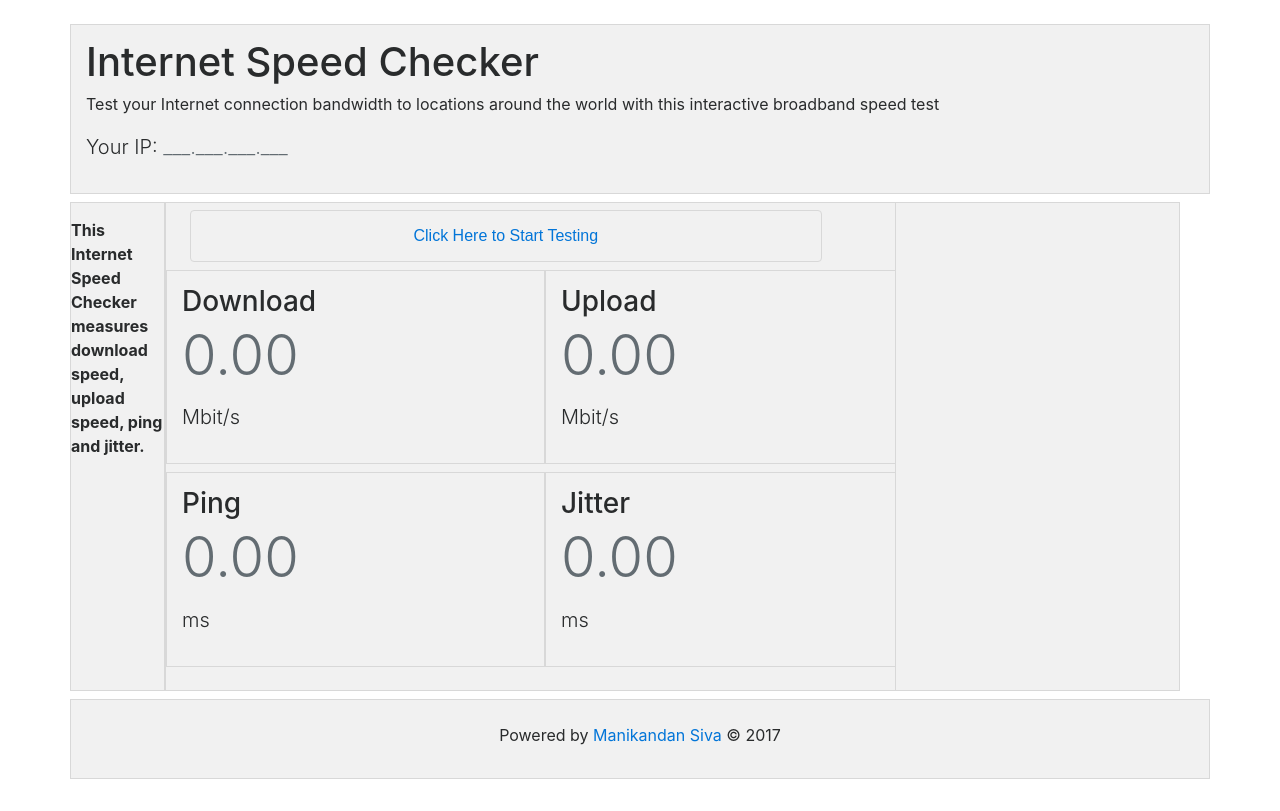
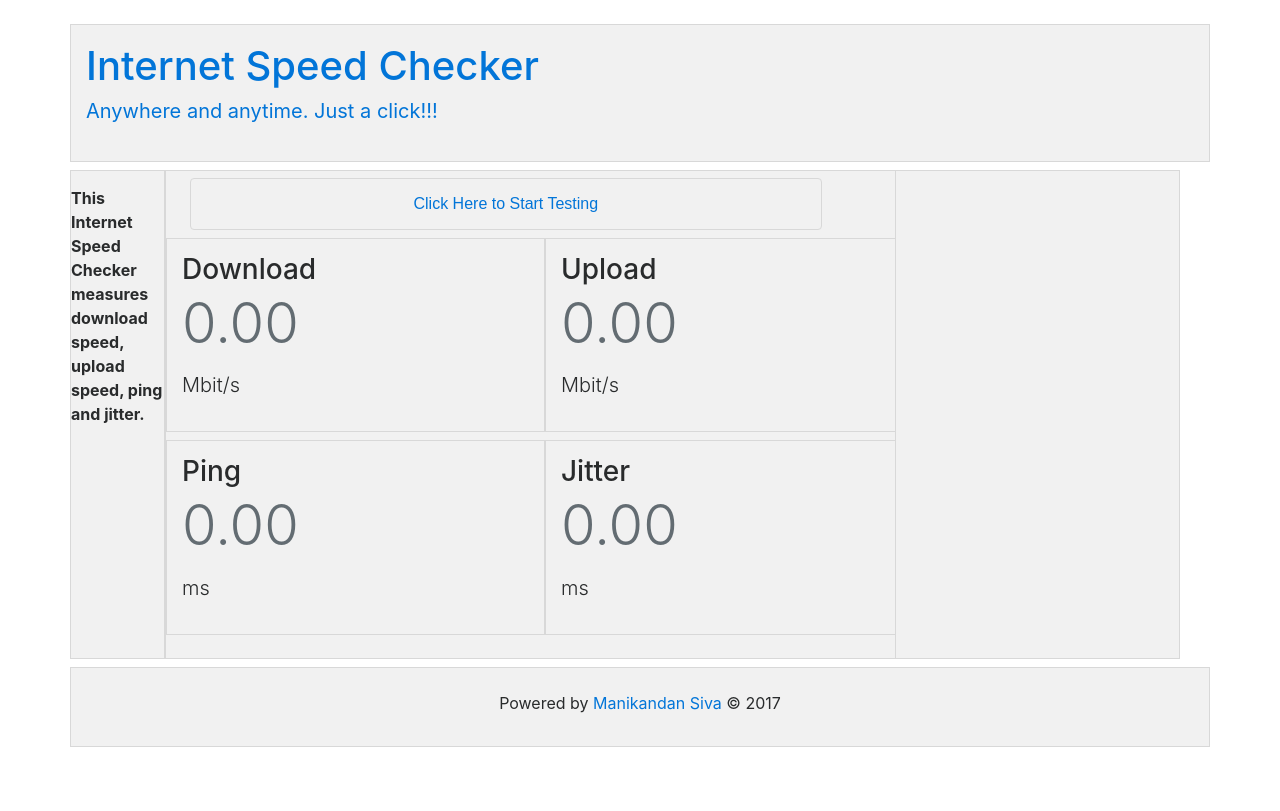
Before and after one commit to imsplays/InternetSpeedChecker, a plain HTML site: page index.html in a window 1280 px wide. Drawn offline with nearby package versions, Linux system fonts and the light colour scheme; a script that the page names is missing.

Commit message:
Changes for SEO ISC-013

```diff
--- a/index.html
+++ b/index.html
@@ -4,8 +4,16 @@
     <meta charset="utf-8" />
     <meta name="referrer" content="no-referrer" />
     <meta name="viewport" content="width=device-width, initial-scale=1, shrink-to-fit=no, user-scalable=no" />
-    <title>Speedtest</title>
-
+    <title>INTERNET SPEED CHECKER FROM THEVIEWERTOOLS.IN</title>
+	  <link rel="icon" type="image/png" href="favicomatic/favicon-32x32.png" sizes="32x32" />
+	  <link rel="icon" type="image/png" href="favicomatic/favicon-16x16.png" sizes="16x16" />
+	  <meta property="og:title" content="Internet Speed Checker - The Broadband Speed Test">
+	  <meta property="og:description" content="Wanna know your Internet bandwidth. Anywhere and anytime. Just a click">
+	  <meta property="og:type" content="website">
+	  <meta property="og:site_name" content="Theviewertools.in">
+	  <meta property="og:url" content="http://theviewertools.in/">
+	  <meta property="og:image" content="//b.cdnst.net/images/share-logo.png">
+	  <meta name="description" content="Wanna know your Internet bandwidth. Anywhere and anytime. Just a click">
     <link href="https://maxcdn.bootstrapcdn.com/bootstrap/4.0.0-alpha.6/css/bootstrap.min.css" rel="stylesheet" />
 	<script src="https://ajax.googleapis.com/ajax/libs/jquery/3.2.1/jquery.min.js"></script>
   <script src="https://maxcdn.bootstrapcdn.com/bootstrap/3.3.7/js/bootstrap.min.js"></script>
@@ -45,11 +53,13 @@
 		<!Header Area>
 
             <div class="col-sm-12 mb-3">
-                <p class="h1">
+
+
+                <a class="navbar-brand" href="http://theviewertools.in" alt="theviewertools.in"><p class="h1">
                     Internet Speed Checker
-					<p>Test your Internet connection bandwidth to locations around the world with this interactive broadband speed test</p>
-                </p>
-				 <p class="lead">
+					<p>Anywhere and anytime. Just a click!!!</p>
+                </p></a>
+				 <p class="lead" id="IP-Address" hidden="true">
                     Your IP: <span id="st-ip"></span>
                 </p>
             </div>
@@ -155,6 +165,7 @@
         function startTest() {
             document.getElementById('st-start').hidden = true
             document.getElementById('st-stop').hidden = false
+            document.getElementById('IP-Address').hidden = false
             worker = new Worker('speedtest_worker.min.js')
             var interval = setInterval(function () { worker.postMessage('status') }, 100)
             worker.onmessage = function (event) {
```
